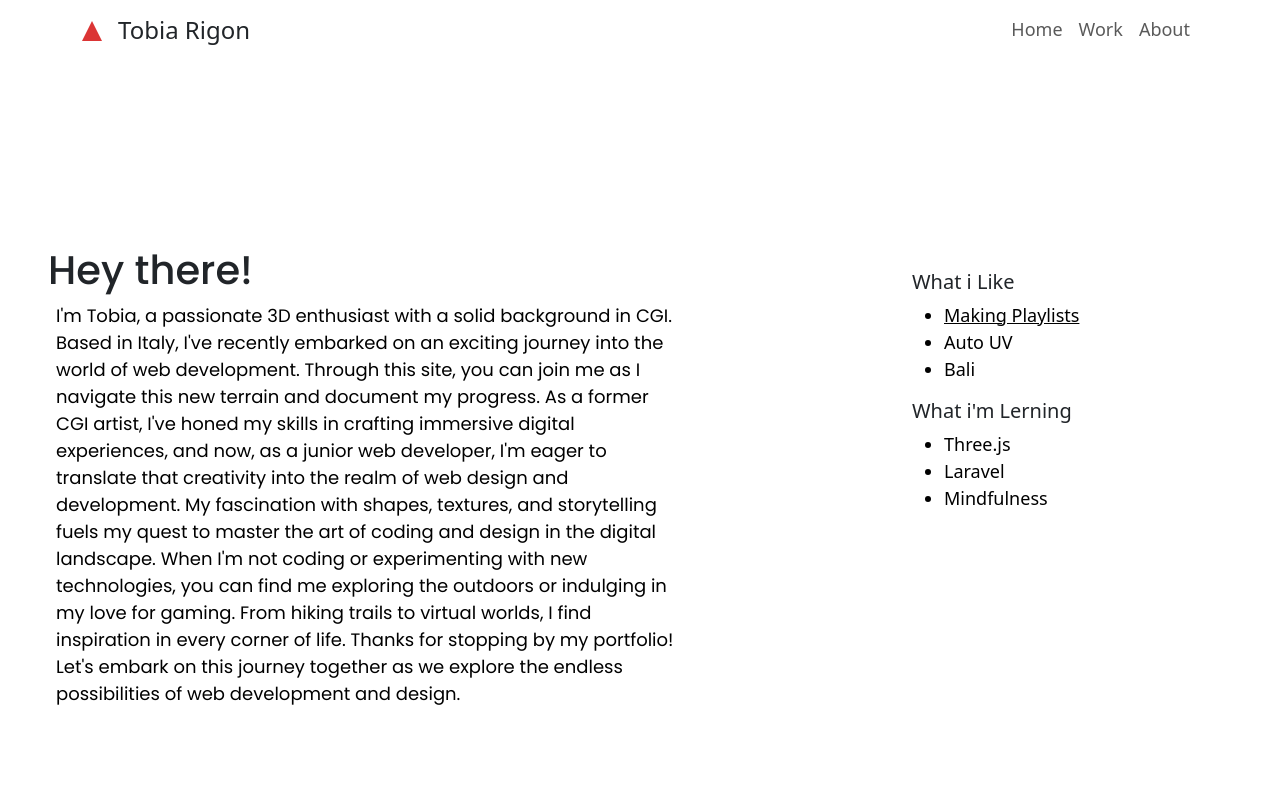
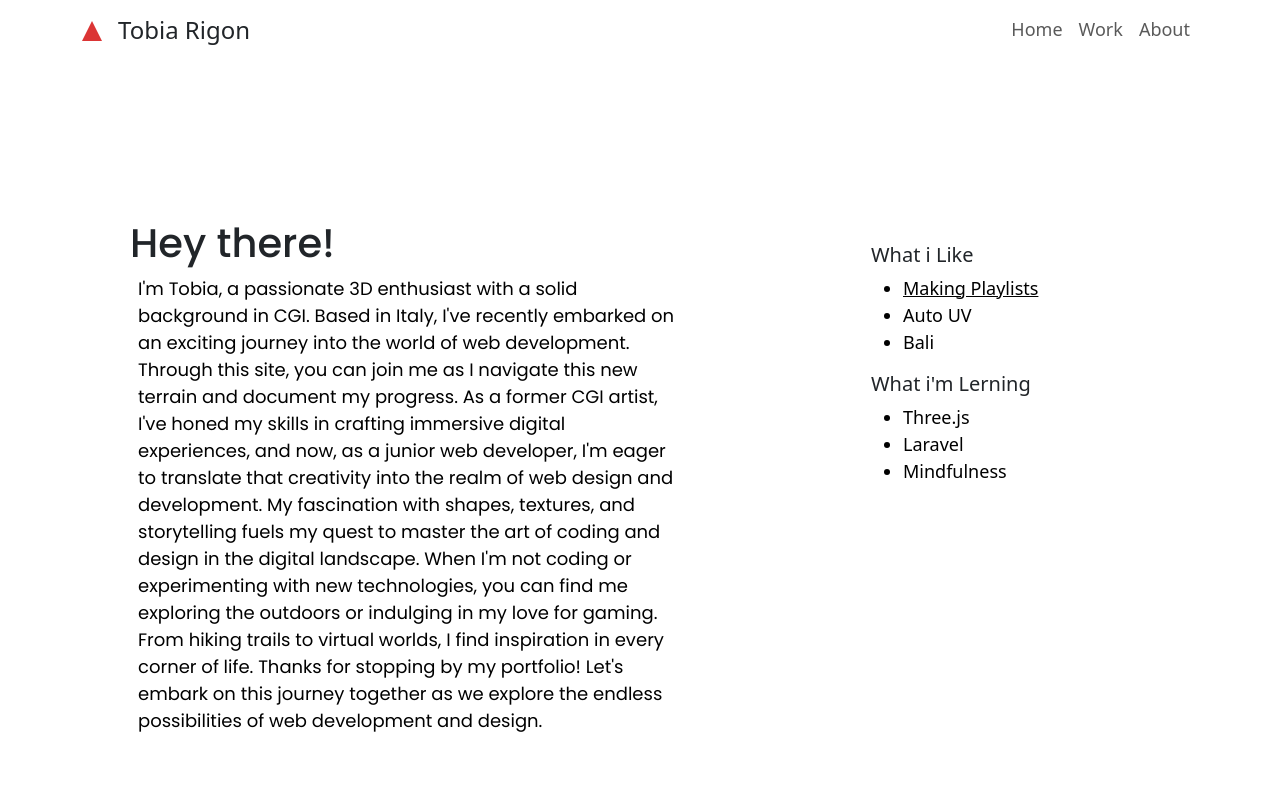
Before and after one commit to TobiaRigon/vue-portfolio, a Vue app: page /#/about in a window 1280 px wide. Shown: the top 800 px of the page. Built offline with nearby package versions, Linux system fonts and the light colour scheme.

Commit message:
Fix Container about

```diff
--- a/src/pages/AboutPage.vue
+++ b/src/pages/AboutPage.vue
@@ -1,6 +1,6 @@
 <template>
   <section class="d-flex flex-wrap justify-content-center align-items-center">
-    <div class=".container flex-wrap d-flex justify-content-between">
+    <div class="container flex-wrap d-flex justify-content-between">
       <div class="col-10 col-lg-6 mx-5">
         <h1>Hey there!</h1>
         <p class="mx-2">
```
